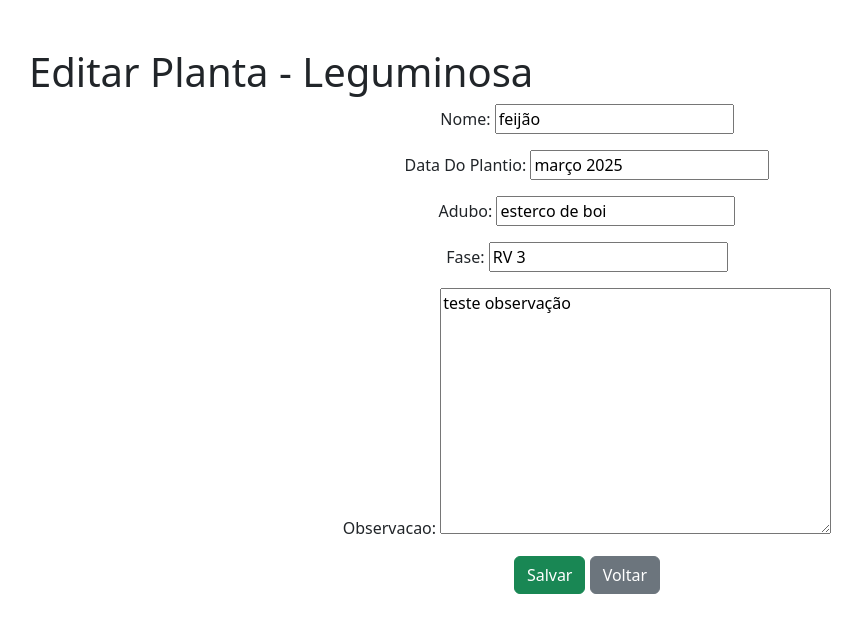
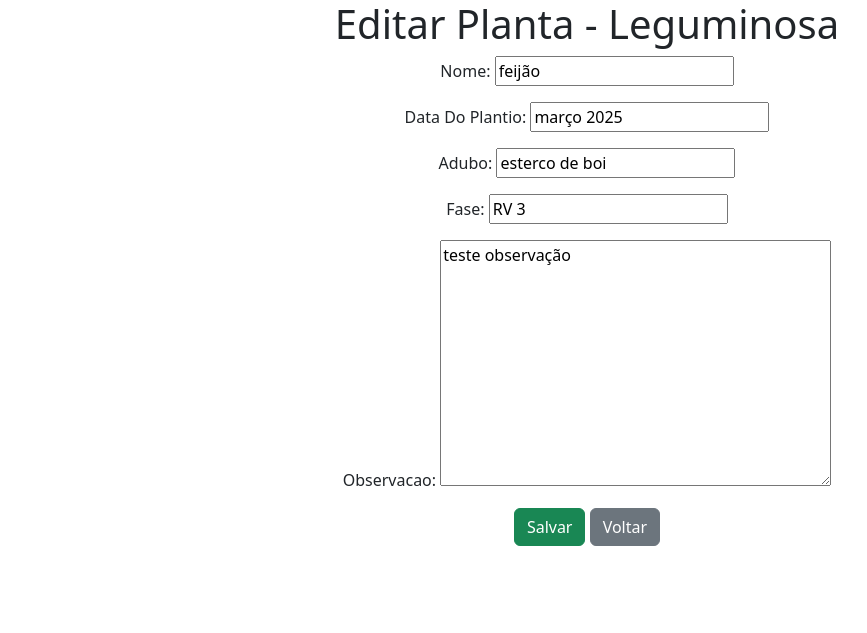
Before and after one commit to Vanessa-Witczak/Projetos, a Django app: page /editar/1/ in a window 1280 px wide. Shown: the top 633 px of the page, without its empty margins (53-920 px from the left). Run offline with Django 5.2, Linux system fonts and the light colour scheme; data comes from the database, SQL or seed files in the repository.

Commit message:
Update NovaPlanta.html

```diff
--- a/RelatorioApp/templates/NovaPlanta.html
+++ b/RelatorioApp/templates/NovaPlanta.html
@@ -5,7 +5,7 @@
     <title>{% if form.instance.id %}Editar{% else %}Nova{% endif %} Planta</title>
     <link href="https://cdn.jsdelivr.net/npm/bootstrap@5.3.0/dist/css/bootstrap.min.css" rel="stylesheet">
 </head>
-<body class="container mt-5">
+<body class="container text-center">
     <h1>{% if form.instance.id %}Editar{% else %}Nova{% endif %} Planta - {{ categoria|title }}</h1>
     <form method="post" class="text-center">
         {% csrf_token %}
```
